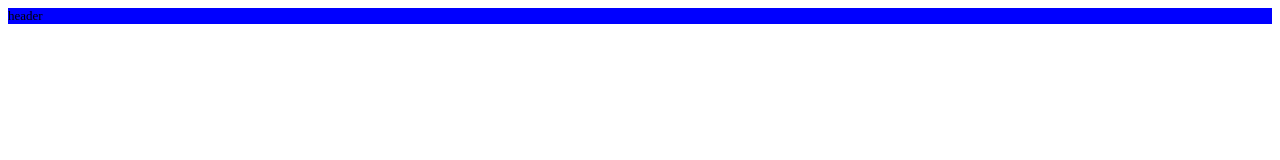
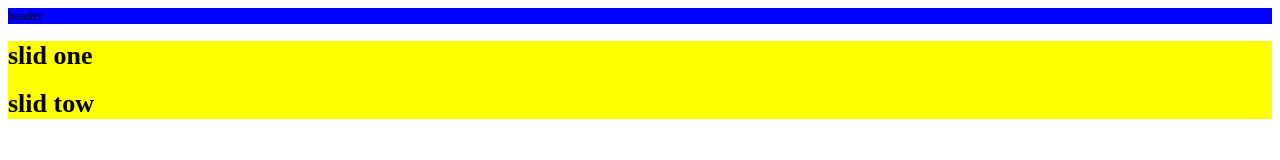
Before and after one commit to amirsachmeh/gitAmozeshiYek---Copy, a plain HTML site: page index.html in a window 1280 px wide. Drawn offline with Linux system fonts and the light colour scheme.

Commit message:
slidfer making

```diff
--- a/index.html
+++ b/index.html
@@ -10,5 +10,10 @@
 <header>
     header
 </header>
+
+<div class="slider">
+    <h1>slid one</h1>
+    <h1>slid tow</h1>
+</div>
 </body>
 </html>
--- a/style.css
+++ b/style.css
@@ -4,3 +4,7 @@ font-size: small;
 
 
 header{background-color: blue;}
+
+.slider {
+    background-color: yellow;
+}
```
